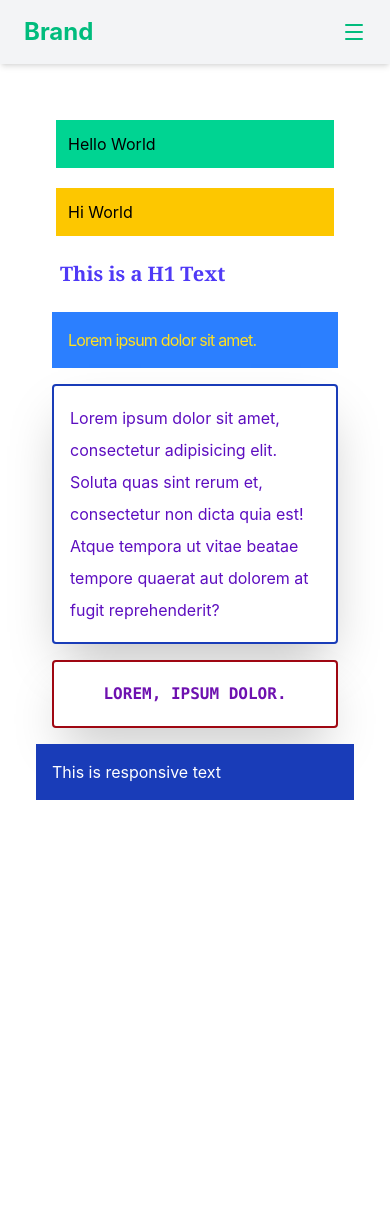
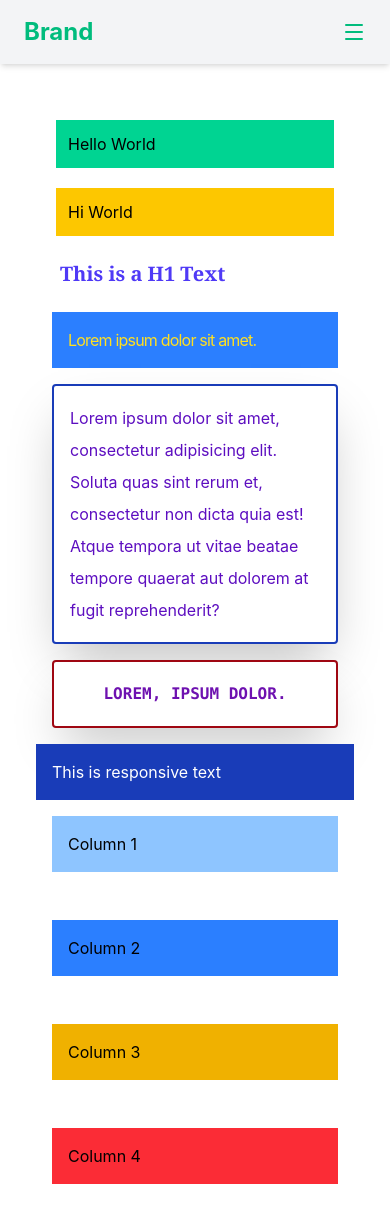
Before and after one commit to Ameer-Hamza-110/Tailwind-CSS-course, a React (Vite) app: page /basics in a window 390 px wide. Shown: the top 1222 px of the page. Before the commit the page ends 844 px from the top, so only its background shows below. Built offline with nearby package versions, Linux system fonts and the light colour scheme.

Commit message:
Add responsive grid layout to Basics component

```diff
--- a/src/components/Basics.jsx
+++ b/src/components/Basics.jsx
@@ -19,6 +19,15 @@ const Basics = () => {
 
 
             <h1 className='bg-blue-800 p-4 text-white sm:p-5 md:p-6 lg:p-7 sm:bg-red-600 md:bg-emerald-600 lg:bg-violet-700 md:hidden  '>This is responsive text</h1>
+
+
+            {/* Responsive grid system with parent-child grid control or 12 column grid */}
+            <div class="grid grid-cols-12 gap-4">
+                <div class="lg:col-span-3 md:col-span-6 col-span-12   p-4 m-4 bg-blue-300">Column 1</div>
+                <div class="lg:col-span-3 md:col-span-6 col-span-12   p-4 m-4 bg-blue-500">Column 2</div>
+                <div class="lg:col-span-3 md:col-span-6 col-span-12   p-4 m-4 bg-yellow-500">Column 3</div>
+                <div class="lg:col-span-3 md:col-span-6 col-span-12   p-4 m-4 bg-red-500">Column 4</div>
+            </div>
         </main>
     )
 }
```
